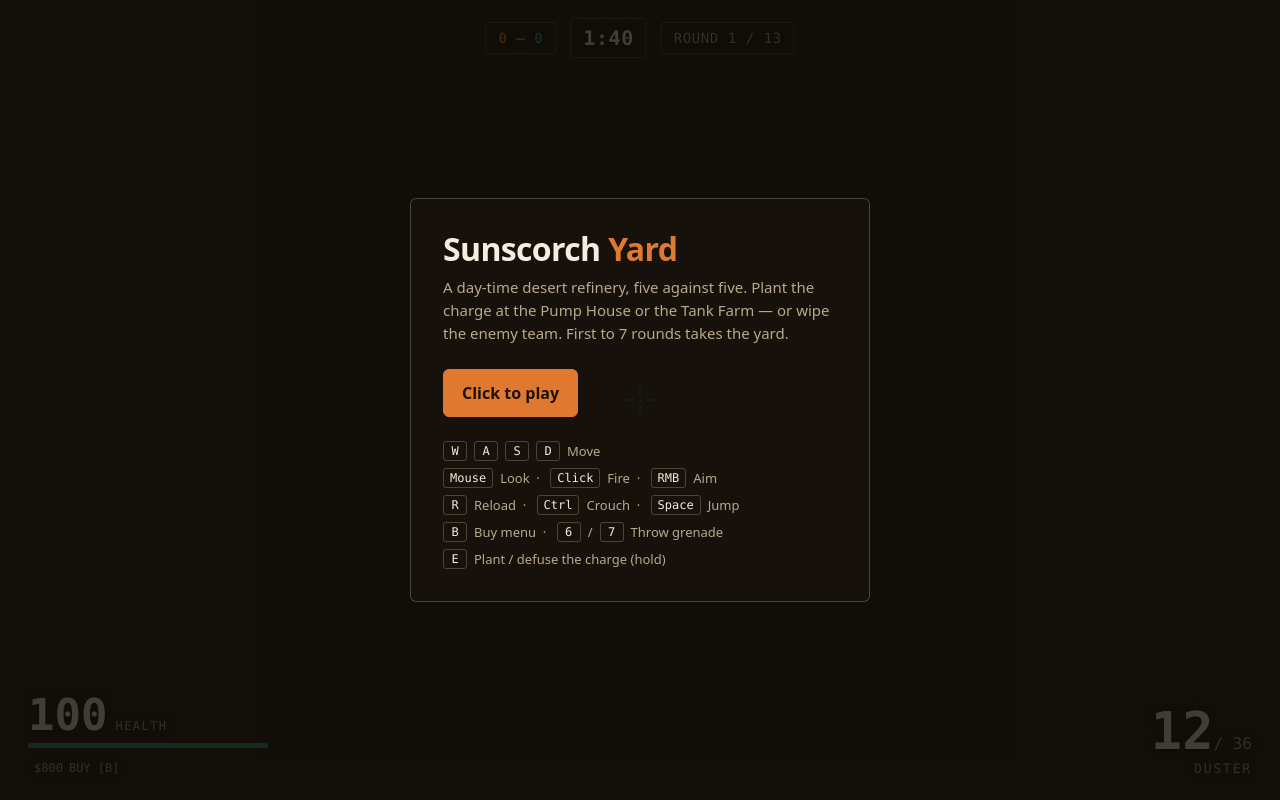
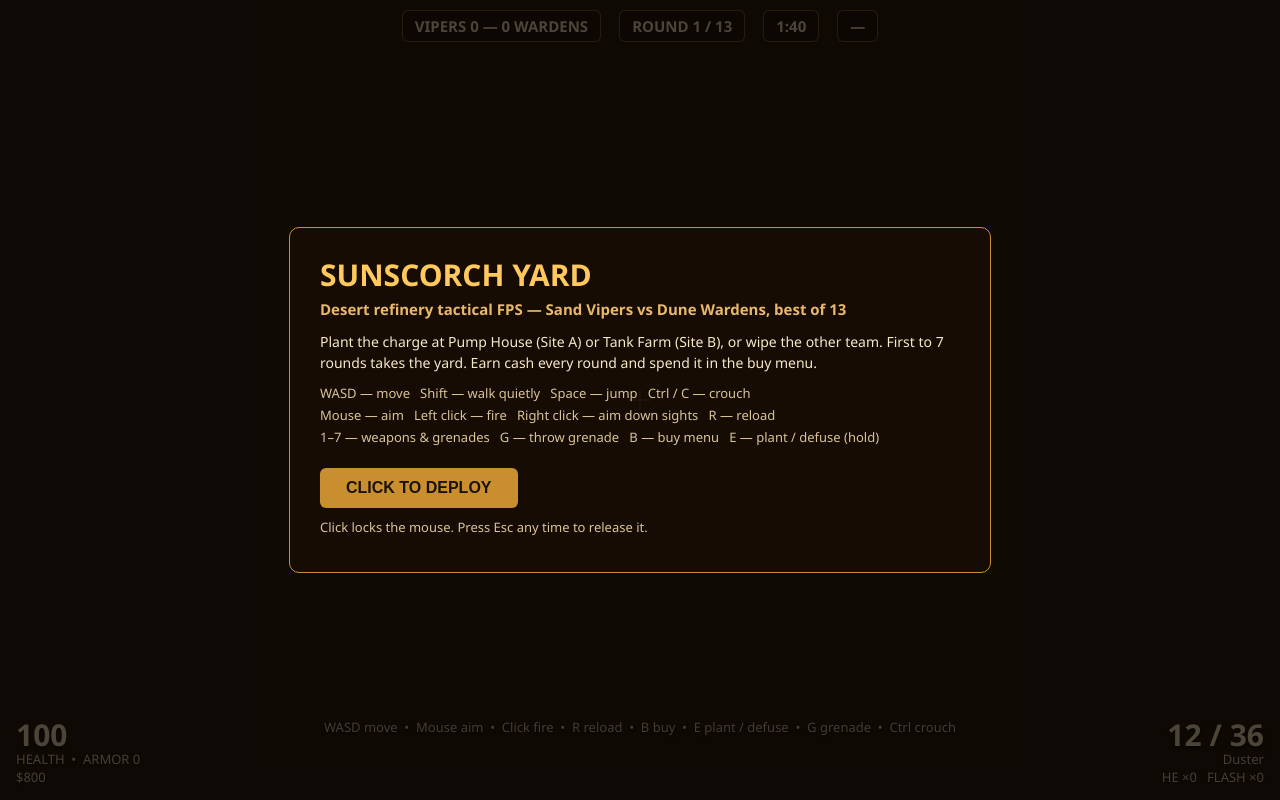
Before and after one commit to Van7art/threejs-fps-01-entry-v2, a plain HTML site: page game/index.html in a window 1280 px wide. Drawn offline with nearby package versions, Linux system fonts and the light colour scheme.

Commit message:
threejs-fps-01 v3: add game

```diff
--- a/game/index.html
+++ b/game/index.html
@@ -1,192 +1,77 @@
-<!doctype html>
+<!DOCTYPE html>
 <html lang="en">
 <head>
 <meta charset="utf-8">
 <meta name="viewport" content="width=device-width, initial-scale=1">
-<title>Sunscorch Yard — a three.js tactical FPS</title>
+<title>Sunscorch Yard — Desert Refinery Tactical FPS</title>
 <style>
-  :root {
-    --sand: #e8d9b8;
-    --ink: #f4ede0;
-    --muted: #b9a98c;
-    --panel: rgba(24, 20, 14, 0.82);
-    --line: rgba(232, 217, 184, 0.25);
-    --accent: #e07830;
-    --teal: #2e8f86;
-    --danger: #d83a2a;
-    --font-ui: system-ui, -apple-system, 'Segoe UI', sans-serif;
-    --font-readout: ui-monospace, 'SF Mono', Menlo, monospace;
-  }
-  * { box-sizing: border-box; }
-  html, body { margin: 0; height: 100%; overflow: hidden; background: #1a150e; color: var(--ink); font-family: var(--font-ui); }
-  #game, #game canvas { position: fixed; inset: 0; display: block; }
-  #hud { position: fixed; inset: 0; pointer-events: none; text-shadow: 0 1px 3px rgba(0, 0, 0, 0.8), 0 0 8px rgba(0, 0, 0, 0.5); }
-
-  /* Crosshair: four ticks whose gap grows with spread. */
-  #crosshair { position: fixed; left: 50%; top: 50%; width: 0; height: 0; --gap: 6px; }
-  #crosshair i { position: absolute; background: var(--ink); opacity: .9; box-shadow: 0 0 2px #000; }
-  #crosshair i:nth-child(1) { left: -1px; top: calc(-1 * var(--gap) - 8px); width: 2px; height: 8px; }
-  #crosshair i:nth-child(2) { left: -1px; top: var(--gap); width: 2px; height: 8px; }
-  #crosshair i:nth-child(3) { top: -1px; left: calc(-1 * var(--gap) - 8px); height: 2px; width: 8px; }
-  #crosshair i:nth-child(4) { top: -1px; left: var(--gap); height: 2px; width: 8px; }
-  #crosshair .dot { position: absolute; left: -1.5px; top: -1.5px; width: 3px; height: 3px; background: var(--ink); border-radius: 50%; }
-
-  #hitmarker { position: fixed; left: 50%; top: 50%; width: 26px; height: 26px; transform: translate(-50%, -50%) rotate(45deg); opacity: 0; transition: opacity 90ms linear; }
-  #hitmarker.on { opacity: 1; }
-  #hitmarker i { position: absolute; background: var(--sand); }
-  #hitmarker.head i { background: var(--danger); }
-  #hitmarker i:nth-child(1) { left: 12px; top: 0; width: 2px; height: 8px; }
-  #hitmarker i:nth-child(2) { left: 12px; bottom: 0; width: 2px; height: 8px; }
-  #hitmarker i:nth-child(3) { top: 12px; left: 0; height: 2px; width: 8px; }
-  #hitmarker i:nth-child(4) { top: 12px; right: 0; height: 2px; width: 8px; }
-
-  #damage-vignette { position: fixed; inset: 0; pointer-events: none; opacity: 0; transition: opacity 200ms; background: radial-gradient(ellipse at center, transparent 55%, rgba(216, 58, 42, 0.55) 100%); }
-  #damage-vignette.on { opacity: 1; }
-  #flash-overlay { position: fixed; inset: 0; pointer-events: none; opacity: 0; transition: opacity 300ms; background: #fff; }
-
-  /* Top bar: round, timer, score. */
-  #topbar { position: fixed; top: 18px; left: 50%; transform: translateX(-50%); display: flex; align-items: center; gap: 14px; font-family: var(--font-readout); }
-  #topbar .pill { background: var(--panel); border: 1px solid var(--line); border-radius: 4px; padding: 7px 12px; font-size: 14px; letter-spacing: .04em; }
-  #timer-value { font-size: 20px; font-weight: 700; }
-  #score-atk { color: var(--accent); font-weight: 700; }
-  #score-def { color: var(--teal); font-weight: 700; }
-  #round-label { font-size: 11px; color: var(--muted); }
-
-  #killfeed { position: fixed; top: 18px; right: 20px; display: flex; flex-direction: column; gap: 4px; align-items: flex-end; font-size: 13px; }
-  .feed-line { background: var(--panel); border: 1px solid var(--line); border-radius: 3px; padding: 4px 9px; color: var(--muted); }
-  .feed-line.mine { color: var(--ink); border-color: var(--accent); }
-  .feed-line.event { color: var(--sand); }
-
-  /* Bottom left: health + money. Bottom right: ammo. */
-  #vitals { position: fixed; left: 28px; bottom: 24px; width: 240px; }
-  #health-row { display: flex; align-items: baseline; gap: 8px; font-family: var(--font-readout); }
-  #health-value { font-size: 44px; font-weight: 700; line-height: 1; }
-  #health-label { font-size: 12px; color: var(--muted); letter-spacing: .12em; }
-  #health-track { height: 5px; background: rgba(232, 217, 184, 0.18); border-radius: 3px; margin-top: 6px; overflow: hidden; }
-  #health-bar { height: 100%; width: 100%; background: var(--teal); transition: width 150ms; }
-  #money-row { margin-top: 10px; font-family: var(--font-readout); font-size: 15px; color: var(--sand); }
-  #money-row span { color: var(--muted); font-size: 12px; margin-left: 6px; }
-
-  #ammo { position: fixed; right: 28px; bottom: 24px; text-align: right; font-family: var(--font-readout); }
-  #ammo-mag { font-size: 52px; line-height: 1; font-weight: 700; }
-  #ammo.empty #ammo-mag { color: var(--danger); }
-  #ammo-reserve { font-size: 16px; color: var(--muted); }
-  #weapon-name { font-size: 13px; color: var(--muted); letter-spacing: .14em; margin-top: 4px; }
-  #charge-hint { position: fixed; right: 28px; bottom: 132px; max-width: 300px; text-align: right; font-size: 12px; color: var(--accent); letter-spacing: .08em; }
-
-  /* Plant / defuse progress. */
-  #progress { position: fixed; left: 50%; top: 58%; transform: translateX(-50%); width: 260px; text-align: center; }
-  #progress-label { font-size: 12px; letter-spacing: .18em; color: var(--sand); margin-bottom: 6px; }
-  #progress-track { height: 6px; background: rgba(232, 217, 184, 0.2); border-radius: 3px; overflow: hidden; }
-  #progress-fill { height: 100%; width: 0%; background: var(--accent); }
-
-  /* Round banner. */
-  #banner { position: fixed; left: 50%; top: 26%; transform: translateX(-50%); text-align: center; }
-  #banner-title { font-size: 42px; font-weight: 700; letter-spacing: .02em; text-shadow: 0 2px 12px rgba(0,0,0,.6); }
-  #banner-sub { font-size: 15px; color: var(--muted); margin-top: 6px; }
-
-  /* Buy menu. */
-  #buy-menu { position: fixed; left: 50%; top: 50%; transform: translate(-50%, -50%); width: min(480px, 92vw); background: var(--panel); border: 1px solid var(--line); border-radius: 6px; padding: 20px 22px; pointer-events: auto; backdrop-filter: blur(4px); }
-  #buy-menu h2 { margin: 0 0 4px; font-size: 20px; }
-  #buy-menu p { margin: 0 0 14px; font-size: 13px; color: var(--muted); }
-  .buy-item { display: flex; width: 100%; align-items: center; gap: 10px; padding: 9px 10px; margin-bottom: 6px; background: transparent; border: 1px solid var(--line); border-radius: 4px; color: var(--ink); font: inherit; font-size: 14px; cursor: pointer; text-align: left; }
-  .buy-item:hover { border-color: var(--accent); background: rgba(224, 120, 48, 0.12); }
-  .buy-key { font-family: var(--font-readout); font-size: 12px; color: var(--muted); border: 1px solid var(--line); border-radius: 3px; padding: 2px 6px; }
-  .buy-kind { color: var(--muted); font-size: 12px; }
-  .buy-price { margin-left: auto; font-family: var(--font-readout); color: var(--sand); }
-
-  .overlay { position: fixed; inset: 0; display: grid; place-items: center; padding: 24px; background: rgba(16, 12, 7, 0.78); pointer-events: auto; }
-  .overlay[hidden] { display: none; }
-  .panel { width: min(460px, 100%); padding: 32px; background: var(--panel); border: 1px solid var(--line); border-radius: 6px; }
-  .panel h1 { margin: 0 0 8px; font-size: 32px; line-height: 1.15; font-weight: 700; letter-spacing: -0.02em; }
-  .panel h1 em { font-style: normal; color: var(--accent); }
-  .panel p { margin: 0 0 24px; font-size: 15px; line-height: 1.55; color: var(--muted); }
-  .panel button { font: inherit; font-weight: 600; padding: 12px 18px; border: 1px solid var(--accent); border-radius: 6px; background: var(--accent); color: #1a1208; cursor: pointer; }
-  .panel button:hover { background: var(--sand); border-color: var(--sand); }
-  .keys { margin: 24px 0 0; padding: 0; list-style: none; display: grid; gap: 7px; font-size: 13px; color: var(--muted); }
-  .keys li { display: flex; align-items: center; gap: 7px; }
-  .keys kbd { min-width: 24px; padding: 2px 6px; border: 1px solid var(--line); border-radius: 3px; font-family: var(--font-readout); font-size: 12px; color: var(--ink); text-align: center; }
-  #selftest { position: fixed; left: 8px; top: 8px; z-index: 99; font-family: var(--font-readout); font-size: 11px; color: #0f0; background: #000; padding: 4px 6px; white-space: pre; }
+  html,body{margin:0;padding:0;width:100%;height:100%;overflow:hidden;background:#1a120a;font-family:"Segoe UI",Arial,sans-serif}
+  #view{position:fixed;inset:0;display:block}
+  .layer{position:fixed;pointer-events:none;user-select:none;color:#f5e9c8}
+  #cross{left:50%;top:50%;width:22px;height:22px;margin:-11px 0 0 -11px}
+  #cross:before,#cross:after{content:"";position:absolute;background:#ffe9a8;box-shadow:0 0 3px #000}
+  #cross:before{left:10px;top:0;width:2px;height:22px}
+  #cross:after{top:10px;left:0;width:22px;height:2px}
+  #hud-top{top:10px;left:0;width:100%;display:flex;justify-content:center;gap:18px;font-size:15px;font-weight:700;text-shadow:0 1px 3px #000}
+  #hud-top .pill{background:rgba(20,12,4,.62);border:1px solid rgba(255,220,140,.35);border-radius:6px;padding:5px 12px}
+  #hud-bl{left:16px;bottom:14px;font-size:15px}
+  #hud-bl .big{font-size:30px;font-weight:800;line-height:1;text-shadow:0 2px 4px #000}
+  #hud-bl .sub{font-size:13px;opacity:.9;text-shadow:0 1px 2px #000}
+  #hud-br{right:16px;bottom:14px;text-align:right;font-size:15px}
+  #hud-br .big{font-size:30px;font-weight:800;line-height:1;text-shadow:0 2px 4px #000}
+  #hud-br .sub{font-size:13px;opacity:.9;text-shadow:0 1px 2px #000}
+  #feed{right:16px;top:52px;text-align:right;font-size:13px;line-height:1.5;text-shadow:0 1px 2px #000}
+  #banner{left:0;top:34%;width:100%;text-align:center;font-size:44px;font-weight:900;letter-spacing:2px;text-shadow:0 3px 10px #000;display:none}
+  #banner .sub2{font-size:19px;font-weight:600;letter-spacing:1px}
+  #center{left:0;top:0;width:100%;height:100%;display:flex;align-items:center;justify-content:center;background:rgba(10,6,2,.72);pointer-events:auto}
+  #center .card{max-width:640px;background:rgba(24,14,5,.92);border:1px solid #c98f2e;border-radius:10px;padding:26px 30px;color:#f5e9c8}
+  #center h1{margin:0 0 4px;font-size:30px;color:#ffc95e}
+  #center h2{margin:0 0 12px;font-size:15px;color:#e8b96a;font-weight:600}
+  #center p{font-size:14px;line-height:1.55;margin:8px 0}
+  #center .keys{font-size:13px;line-height:1.7;color:#d8c49a}
+  #center button{pointer-events:auto;cursor:pointer;background:#c98f2e;color:#1a120a;border:0;border-radius:6px;padding:11px 26px;font-size:16px;font-weight:800;margin-top:12px}
+  #buy{left:50%;top:50%;transform:translate(-50%,-50%);width:520px;background:rgba(22,13,4,.94);border:1px solid #c98f2e;border-radius:10px;padding:18px 22px;display:none;pointer-events:auto}
+  #buy h3{margin:0 0 4px;color:#ffc95e;font-size:19px}
+  #buy .row{display:flex;justify-content:space-between;padding:7px 4px;border-bottom:1px solid rgba(255,220,140,.18);font-size:14px}
+  #buy .row b{color:#ffe9a8}
+  #buy .hint{font-size:12px;color:#d8c49a;margin-top:8px}
+  #toast{left:0;bottom:110px;width:100%;text-align:center;font-size:17px;font-weight:700;text-shadow:0 2px 4px #000;display:none}
+  #hint{left:0;bottom:64px;width:100%;text-align:center;font-size:13px;text-shadow:0 1px 2px #000;opacity:.85}
 </style>
+<script type="importmap">
+{"imports":{"three":"./vendor/three/three.module.min.js"}}
+</script>
 </head>
 <body>
-<div id="game"></div>
-
-<div id="hud" aria-hidden="true">
-  <div id="crosshair"><i></i><i></i><i></i><i></i><span class="dot"></span></div>
-  <div id="hitmarker"><i></i><i></i><i></i><i></i></div>
-  <div id="damage-vignette"></div>
-  <div id="flash-overlay"></div>
-
-  <div id="topbar">
-    <span class="pill"><span id="score-atk">0</span> — <span id="score-def">0</span></span>
-    <span class="pill"><span id="timer-value">1:40</span></span>
-    <span class="pill" id="round-label">ROUND 1 / 13</span>
-  </div>
-
-  <div id="killfeed"></div>
-
-  <div id="vitals">
-    <div id="health-row"><span id="health-value">100</span><span id="health-label">HEALTH</span></div>
-    <div id="health-track"><div id="health-bar"></div></div>
-    <div id="money-row"><span id="money-value">$800</span><span>BUY [B]</span></div>
-  </div>
-
-  <div id="ammo">
-    <span id="ammo-mag">12</span><span id="ammo-reserve">/ 36</span>
-    <div id="weapon-name">DUSTER</div>
-  </div>
-  <div id="charge-hint" hidden>YOU CARRY THE CHARGE — HOLD E ON A SITE</div>
-
-  <div id="progress" hidden>
-    <div id="progress-label">PLANTING CHARGE</div>
-    <div id="progress-track"><div id="progress-fill"></div></div>
-  </div>
-
-  <div id="banner" hidden>
-    <div id="banner-title"></div>
-    <div id="banner-sub"></div>
-  </div>
-
-  <div id="buy-menu" hidden>
-    <h2>Buy — freeze time</h2>
-    <p>Click an item or press its number key. The menu closes when the round starts.</p>
-    <div id="buy-items"></div>
-  </div>
+<canvas id="view"></canvas>
+<div class="layer" id="cross"></div>
+<div class="layer" id="hud-top">
+  <span class="pill" id="pill-score">VIPERS 0 — 0 WARDENS</span>
+  <span class="pill" id="pill-round">ROUND 1 / 13</span>
+  <span class="pill" id="pill-time">1:40</span>
+  <span class="pill" id="pill-plant">—</span>
 </div>
-
-<div id="overlay" class="overlay">
-  <section class="panel" role="dialog" aria-modal="true" aria-labelledby="overlay-title">
-    <h1 id="overlay-title">Sunscorch <em>Yard</em></h1>
-    <p id="overlay-copy">A day-time desert refinery, five against five. Plant the charge at the Pump House or the Tank Farm — or wipe the enemy team. First to 7 rounds takes the yard.</p>
-    <button id="play" type="button">Click to play</button>
-    <ul class="keys">
-      <li><kbd>W</kbd><kbd>A</kbd><kbd>S</kbd><kbd>D</kbd> Move</li>
-      <li><kbd>Mouse</kbd> Look &nbsp;·&nbsp; <kbd>Click</kbd> Fire &nbsp;·&nbsp; <kbd>RMB</kbd> Aim</li>
-      <li><kbd>R</kbd> Reload &nbsp;·&nbsp; <kbd>Ctrl</kbd> Crouch &nbsp;·&nbsp; <kbd>Space</kbd> Jump</li>
-      <li><kbd>B</kbd> Buy menu &nbsp;·&nbsp; <kbd>6</kbd>/<kbd>7</kbd> Throw grenade</li>
-      <li><kbd>E</kbd> Plant / defuse the charge (hold)</li>
-    </ul>
-  </section>
+<div class="layer" id="feed"></div>
+<div class="layer" id="hud-bl"><div class="big" id="hp">100</div><div class="sub" id="hp-label">HEALTH &nbsp;•&nbsp; ARMOR 0</div><div class="sub" id="cash">$800</div></div>
+<div class="layer" id="hud-br"><div class="big" id="ammo">12 / 36</div><div class="sub" id="gun">Duster</div><div class="sub" id="util">HE ×0 &nbsp; FLASH ×0</div></div>
+<div class="layer" id="banner"></div>
+<div class="layer" id="toast"></div>
+<div class="layer" id="hint">WASD move &nbsp;•&nbsp; Mouse aim &nbsp;•&nbsp; Click fire &nbsp;•&nbsp; R reload &nbsp;•&nbsp; B buy &nbsp;•&nbsp; E plant / defuse &nbsp;•&nbsp; G grenade &nbsp;•&nbsp; Ctrl crouch</div>
+<div class="layer" id="center"><div class="card">
+  <h1>SUNSCORCH YARD</h1>
+  <h2>Desert refinery tactical FPS — Sand Vipers vs Dune Wardens, best of 13</h2>
+  <p>Plant the charge at Pump House (Site A) or Tank Farm (Site B), or wipe the other team. First to 7 rounds takes the yard. Earn cash every round and spend it in the buy menu.</p>
+  <p class="keys">WASD — move &nbsp; Shift — walk quietly &nbsp; Space — jump &nbsp; Ctrl / C — crouch<br>
+  Mouse — aim &nbsp; Left click — fire &nbsp; Right click — aim down sights &nbsp; R — reload<br>
+  1–7 — weapons &amp; grenades &nbsp; G — throw grenade &nbsp; B — buy menu &nbsp; E — plant / defuse (hold)</p>
+  <button id="start-btn">CLICK TO DEPLOY</button>
+  <p class="keys" id="start-note">Click locks the mouse. Press Esc any time to release it.</p>
+</div></div>
+<div class="layer" id="buy">
+  <h3>BUY — freeze time</h3>
+  <div id="buy-rows"></div>
+  <div class="hint">Press 1–7 to buy, B or Esc to close. Your cash: <b id="buy-cash">$800</b></div>
 </div>
-
-<div id="end-panel" class="overlay" hidden>
-  <section class="panel" role="dialog" aria-modal="true" aria-labelledby="end-title">
-    <h1 id="end-title">Match over</h1>
-    <p id="end-sub"></p>
-    <button id="restart" type="button">Play again</button>
-  </section>
-</div>
-
-<div id="selftest" hidden></div>
-
-<script type="importmap">
-{
-  "imports": {
-    "three": "./vendor/three/three.module.min.js"
-  }
-}
-</script>
-<script type="module" src="./src/main.js"></script>
+<script type="module" src="./src/boot.js"></script>
 </body>
 </html>
--- /dev/null
+++ b/game/shots.json
@@ -0,0 +1 @@
+{"end":"?shot=end&seed=1","play":"?shot=play&seed=1","start":"?shot=start&seed=1"}
```
